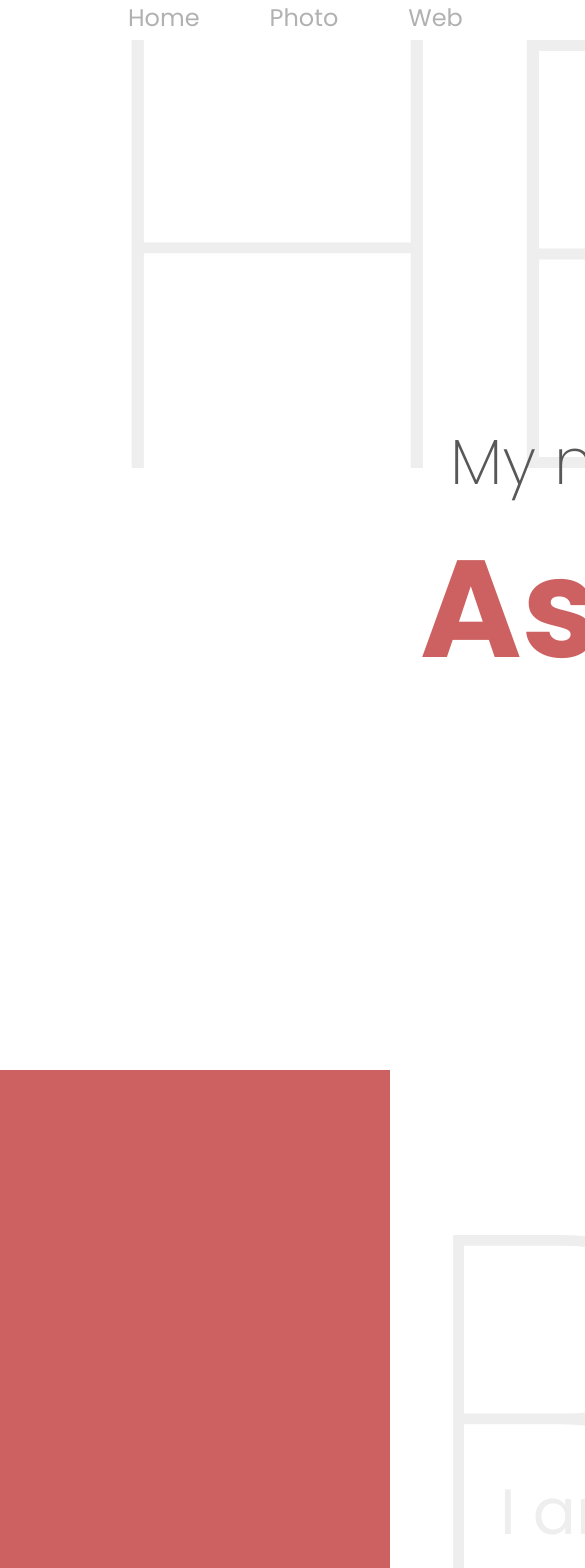
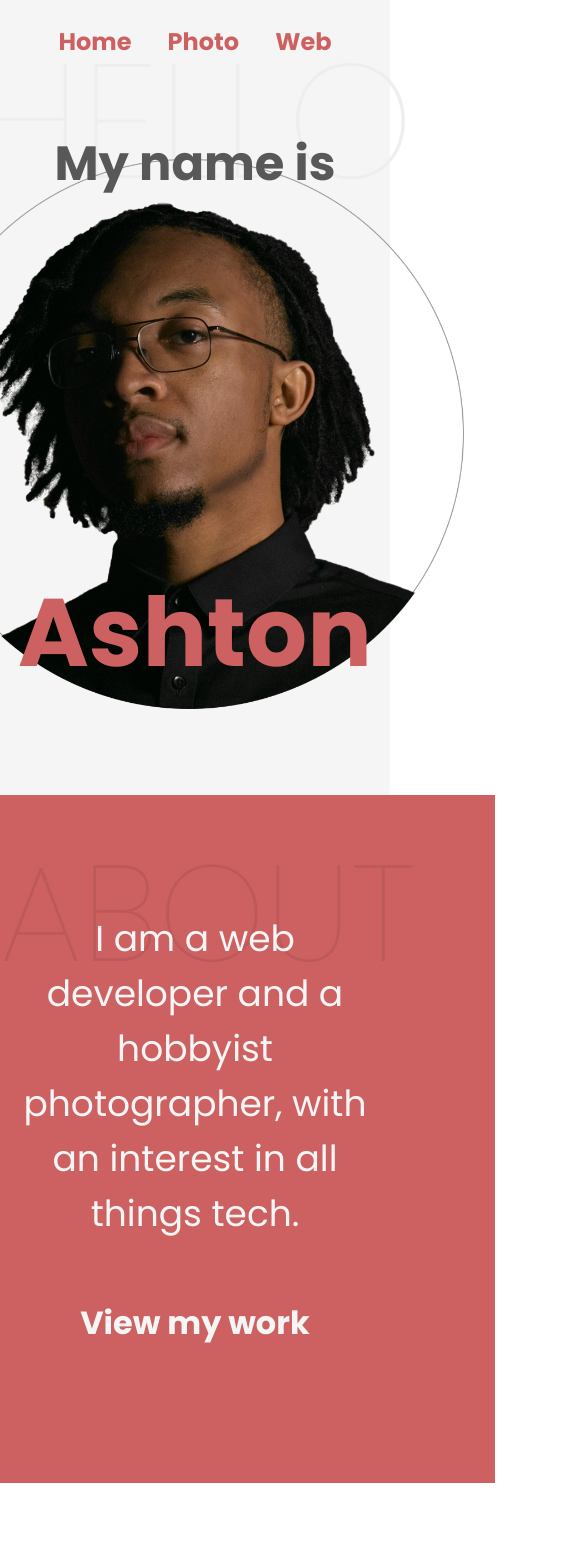
Before and after one commit to Ashtroe/portfolio-site, a React (Create React App) app: page / in a window 390 px wide. Shown: the top 1568 px of the page, 585 px wide, since content can reach past the window. After the commit the page ends 1483 px from the top, so only its background shows below. Built offline with nearby package versions, Linux system fonts and the light colour scheme.

Commit message:
add mobile styling

```diff
--- a/src/components/Project.js
+++ b/src/components/Project.js
@@ -1,13 +1,18 @@
 import React from 'react'
+import {
+  BrowserRouter as Router,
+  Switch,
+  Route,
+  Link,
+} from 'react-router-dom'
 
 let Project = (props)=>{
   return (
     <div className='project-ctnr'>
-      <div className='preview-img web' background-img = {props.img}>
-      </div>
+      <img className='preview-img web' src = {props.img} />
 
       <div className='text-ctnr-web'>
-        <h3>{props.projectName}</h3>
+        <a href={props.url}><h3>{props.projectName}</h3></a>
         <p>{props.projectDesc}</p>
       </div>
     </div>
--- a/src/components/Web.js
+++ b/src/components/Web.js
@@ -8,6 +8,8 @@ import {
 import SideNav from './SideNav'
 import Project from './Project'
 
+import Gust from '../img/projects/Gust.png'
+
 let Web = ()=>{
   const [projects, setProjects] = useState([])
 
@@ -15,26 +17,12 @@ let Web = ()=>{
     <div className='portfolio web'>
       <h1>WEB</h1>
       <Project
-        projectName= 'Project 1'
-        projectDesc='Lorem ipsum dolor sit amet,
-         consetetur sadipscing elitr, sed diam nonumy eirmod tempor invidunt ut
-          labore et dolore magna aliquyam erat, sed diam voluptua. At
-          vero eos et accusam et justo duo dolores et ea rebum.'
+        url='https://gust.netlify.app/'
+        img={Gust}
+        projectName= 'Gust'
+        projectDesc='A weather app built with react that uses the openweathermap api'
          />
-      <Project
-        projectName= 'Project 1'
-        projectDesc='Lorem ipsum dolor sit amet,
-         consetetur sadipscing elitr, sed diam nonumy eirmod tempor invidunt ut
-          labore et dolore magna aliquyam erat, sed diam voluptua. At
-          vero eos et accusam et justo duo dolores et ea rebum.'
-         />
-      <Project
-        projectName= 'Project 1'
-        projectDesc='Lorem ipsum dolor sit amet,
-         consetetur sadipscing elitr, sed diam nonumy eirmod tempor invidunt ut
-          labore et dolore magna aliquyam erat, sed diam voluptua. At
-          vero eos et accusam et justo duo dolores et ea rebum.'
-         />
+
     </div>
   )
 }
--- a/src/styles.css
+++ b/src/styles.css
@@ -1,7 +1,8 @@
 @import "~react-image-gallery/styles/css/image-gallery.css";
 
 
-body{
+@media screen and (min-width:1000px){
+  body{
   box-sizing: border-box;
   font-family: 'Poppins', sans-serif;
   margin: 0;
@@ -219,9 +220,10 @@ img{
   margin-top: 14rem;
 }
 .preview-img{
-  border: solid;
-  width: 33.5rem;
+  width: 40rem;
   height: 100%;
+  background-size: contain;
+  background-position: center;
 }
 .text-ctnr-web{
   border: red ;
@@ -277,12 +279,129 @@ img{
   height: 10rem;
   object-fit: contain;
   visibility: hidden;
-}
+}}
 /* Mobile */
-@media screen and (max-width: 375px) {
+@media screen and (max-width: 414px) {
+  body{
+    height: 100vh;
+    width: 100vw;
+    margin: 0;
+    display: flex;
+    flex-direction: column;
+    align-items: center;
+    font-family: 'Poppins', sans-serif;
+  }
+  #root{
+    height: 100%;
+    width:100%;
+    flex-direction: column;
+    align-items: center;
+  }
+  .App{
+    height: 100%;
+    width:100%;
+    display: flex;
+    flex-direction: column;
+    align-items: center;
+    background: #F5F5F5;
+  }
+  .Landing{
+    display: flex;
+    flex-direction: column;
+    align-items: center;
+    width: inherit;
+    height: inherit;
+  }
+  .nav{
+    width: 70%;
+    margin-top: 1.5rem;
+    display: flex;
+    justify-content: space-between;
+  }
+  a{
+    color: #CD6161;
+    text-decoration: none;
+    font-size: 1.5rem;
+    font-weight: bold;
+  }
+
+  /* Home */
+  .home{
+    display: flex;
+    flex-direction: column;
+    align-items: center;
+    height: 46rem;
+  }
+  .home h1{
+    font-weight: lighter;
+    color:#EEEEEE;
+    position: absolute;
+    top: 0;
+    z-index: 0;
+    margin-top: 0;
+    font-size: 10.125rem;
+  }
+  .home h3{
+    position: absolute;
+    top:5rem;
+    color: #585858;
+    font-size: 3rem;
+  }
+  .home h2{
+    position: absolute;
+    top: 30rem;
+    color: #CD6161;
+    font-size: 6rem;
+  }
   .profile-pic-ctnr{
+    height:37.5rem;
+    width:37.5rem;
+    margin-top: 6rem;
+    display: flex;
+    justify-content: center;
+      z-index: 1;
+  }
+  .profile-pic-ctnr img{
+    height: inherit;
+    width: inherit;
+  }
+    /* About */
+  .about{
+    width: 100%;
+    height: 43rem;
+    display: flex;
+    flex-direction: column;
+    background: #CD6161;
+  }
+  .about h1{
+    text-align: center;
+    font-weight: lighter;
+    font-size: 8.5rem;
+    color: #BD5959;
     position: absolute;
-    top: auto;
-    left: 0
+    top:45rem;
+    left: 0;
+    z-index: 0;
+  }
+  .text-ctnr{
+    width: 100%;
+    height: 26.5rem;
+    margin-top: 5rem;
+    display: flex;
+    flex-direction: column;
+    align-items: center;
+    flex-wrap: wrap;
+    z-index: 1;
+  }
+  p{
+    max-width: 24rem;
+    font-size: 2.25rem;
+    text-align: center;
+    color: #F5F5F5;
+  }
+  .about a{
+    color: #F5F5F5;
+    text-align: center;
+    font-size: 2rem;
   }
 }
```
Also changed, not shown: src/img/projects/Gust.png (added).
